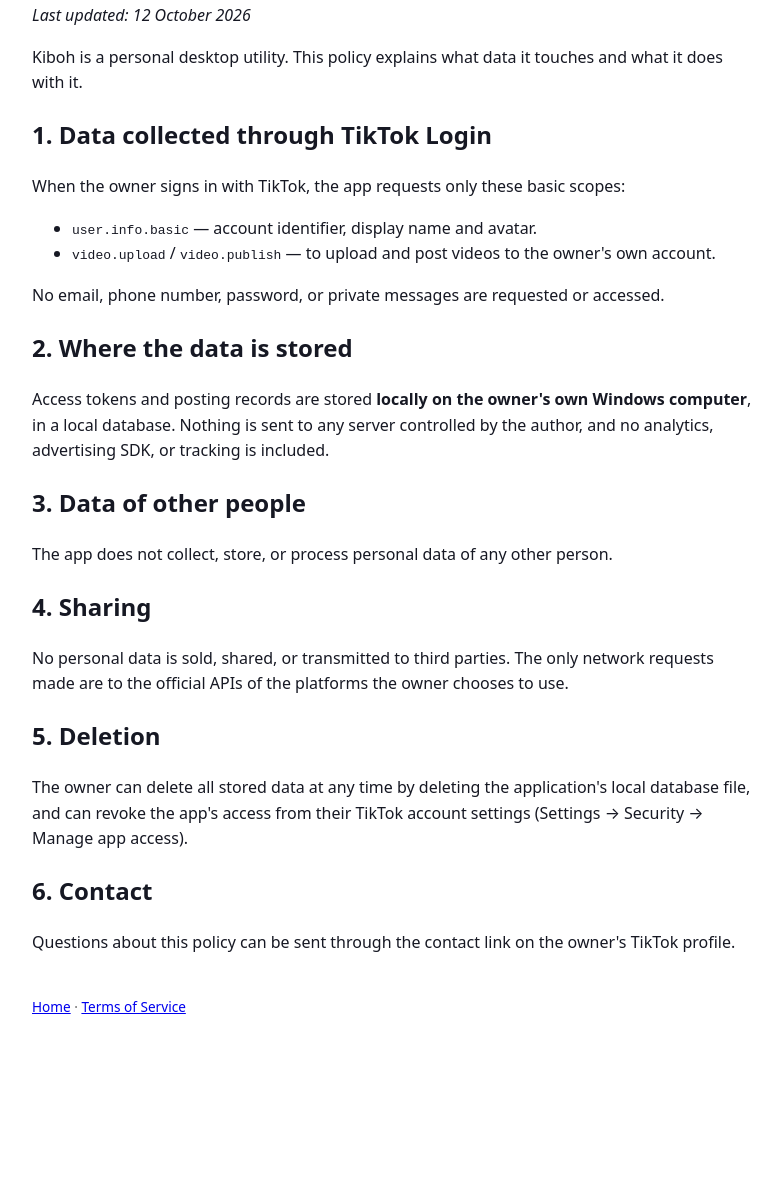
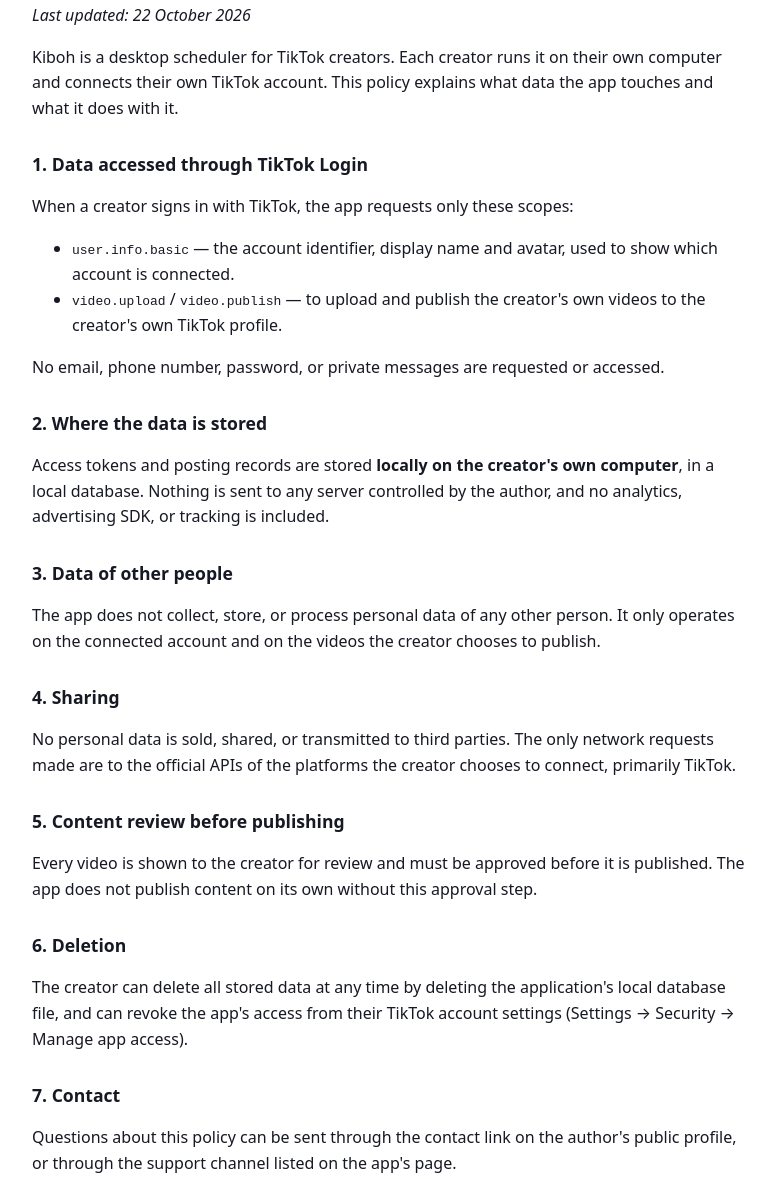
Before and after one commit to komkorpusri-max/kiboh-app, a plain HTML site: page privacy.html in a window 1280 px wide. Shown: the part 103-1282 px from the top of the page, without its empty margins (248-1029 px from the left). Before the commit the page ends 1169 px from the top, so only its background shows below. Drawn offline with Linux system fonts and the light colour scheme.

Commit message:
Reframe Kiboh as a TikTok scheduler for creators
Reviewer noted the app was described as personal-use. Rewrite index/privacy/terms to describe Kiboh as a desktop scheduler any TikTok creator can use with their own account.

```diff
--- a/privacy.html
+++ b/privacy.html
@@ -6,45 +6,54 @@
 <title>Privacy Policy — Kiboh</title>
 <style>
   body{font-family:system-ui,-apple-system,Segoe UI,Roboto,sans-serif;max-width:720px;margin:48px auto;padding:0 20px;line-height:1.6;color:#161823}
-  h1{font-size:1.6rem} footer{margin-top:40px;font-size:.85rem;color:#666}
+  h1{font-size:1.6rem} h2{font-size:1.1rem;margin-top:1.8rem} footer{margin-top:40px;font-size:.85rem;color:#666}
 </style>
 </head>
 <body>
   <h1>Privacy Policy</h1>
-  <p><em>Last updated: 12 October 2026</em></p>
+  <p><em>Last updated: 22 October 2026</em></p>
 
-  <p>Kiboh is a personal desktop utility. This policy explains what data it touches and what it
-     does with it.</p>
+  <p>Kiboh is a desktop scheduler for TikTok creators. Each creator runs it on their own computer
+     and connects their own TikTok account. This policy explains what data the app touches and what
+     it does with it.</p>
 
-  <h2>1. Data collected through TikTok Login</h2>
-  <p>When the owner signs in with TikTok, the app requests only these basic scopes:</p>
+  <h2>1. Data accessed through TikTok Login</h2>
+  <p>When a creator signs in with TikTok, the app requests only these scopes:</p>
   <ul>
-    <li><code>user.info.basic</code> — account identifier, display name and avatar.</li>
-    <li><code>video.upload</code> / <code>video.publish</code> — to upload and post videos
-        to the owner's own account.</li>
+    <li><code>user.info.basic</code> — the account identifier, display name and avatar, used to show
+        which account is connected.</li>
+    <li><code>video.upload</code> / <code>video.publish</code> — to upload and publish the creator's
+        own videos to the creator's own TikTok profile.</li>
   </ul>
   <p>No email, phone number, password, or private messages are requested or accessed.</p>
 
   <h2>2. Where the data is stored</h2>
-  <p>Access tokens and posting records are stored <strong>locally on the owner's own Windows
+  <p>Access tokens and posting records are stored <strong>locally on the creator's own
      computer</strong>, in a local database. Nothing is sent to any server controlled by the author,
      and no analytics, advertising SDK, or tracking is included.</p>
 
   <h2>3. Data of other people</h2>
-  <p>The app does not collect, store, or process personal data of any other person.</p>
+  <p>The app does not collect, store, or process personal data of any other person. It only operates
+     on the connected account and on the videos the creator chooses to publish.</p>
 
   <h2>4. Sharing</h2>
   <p>No personal data is sold, shared, or transmitted to third parties. The only network requests
-     made are to the official APIs of the platforms the owner chooses to use.</p>
+     made are to the official APIs of the platforms the creator chooses to connect, primarily
+     TikTok.</p>
 
-  <h2>5. Deletion</h2>
-  <p>The owner can delete all stored data at any time by deleting the application's local database
+  <h2>5. Content review before publishing</h2>
+  <p>Every video is shown to the creator for review and must be approved before it is published.
+     The app does not publish content on its own without this approval step.</p>
+
+  <h2>6. Deletion</h2>
+  <p>The creator can delete all stored data at any time by deleting the application's local database
      file, and can revoke the app's access from their TikTok account settings
-     (Settings → Security → Manage app access).</p>
+     (Settings &rarr; Security &rarr; Manage app access).</p>
 
-  <h2>6. Contact</h2>
-  <p>Questions about this policy can be sent through the contact link on the owner's TikTok profile.</p>
+  <h2>7. Contact</h2>
+  <p>Questions about this policy can be sent through the contact link on the author's public
+     profile, or through the support channel listed on the app's page.</p>
 
-  <footer><a href="index.html">Home</a> · <a href="terms.html">Terms of Service</a></footer>
+  <footer><a href="index.html">Home</a> &middot; <a href="terms.html">Terms of Service</a></footer>
 </body>
 </html>
```
Also changed, not shown: index.html (+18 -11 lines), terms.html (+26 -16 lines).
